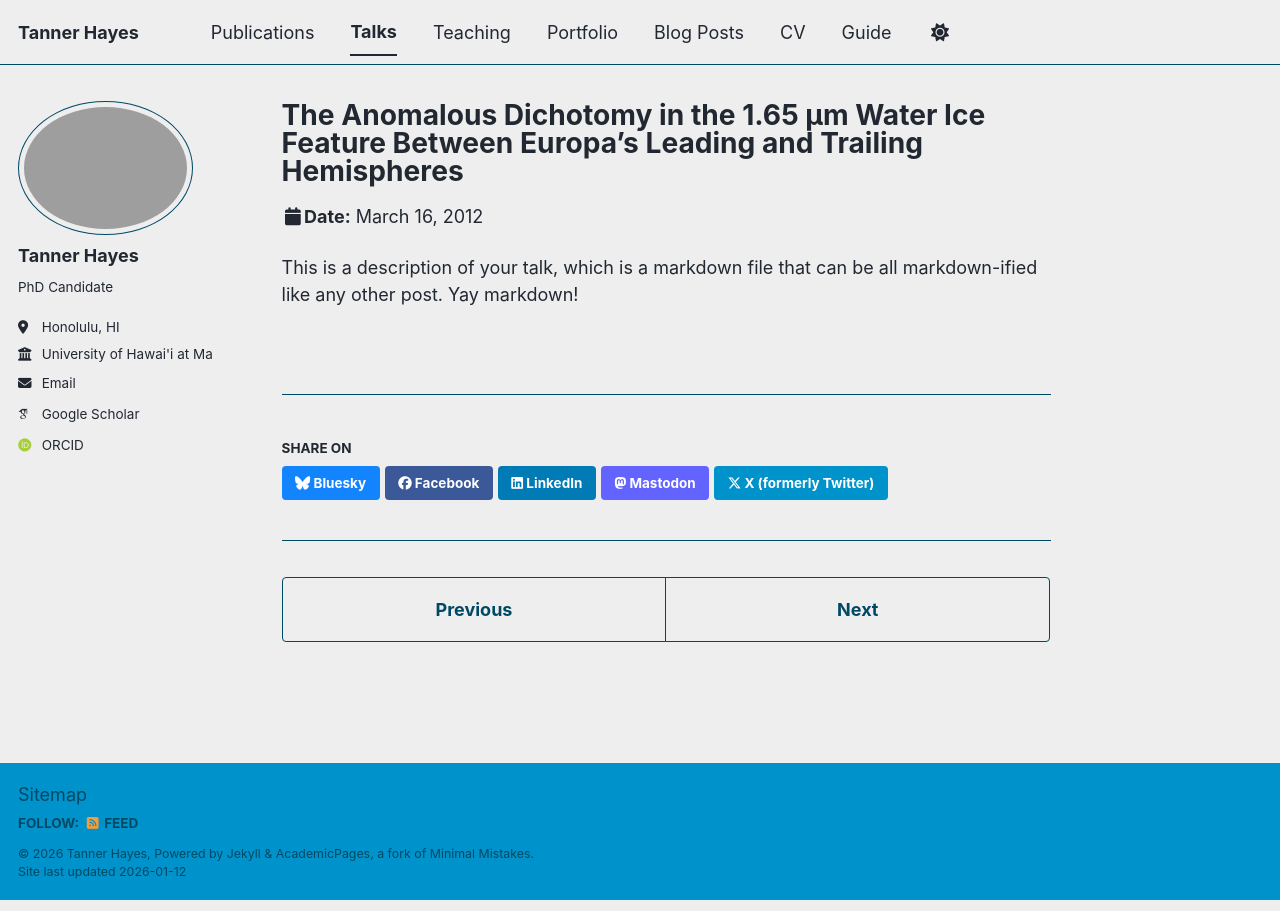
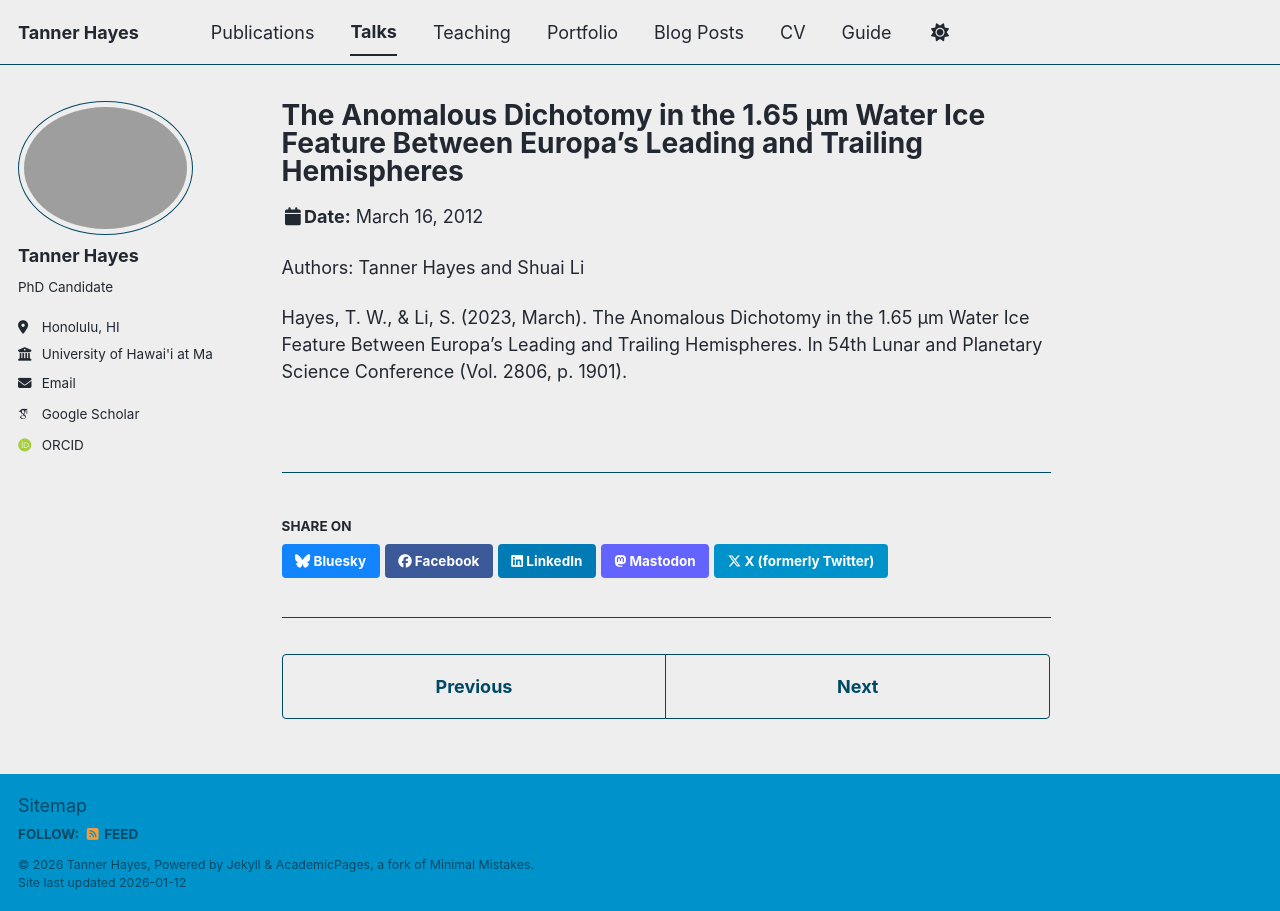
Before and after one commit to th-blip12/twhayes, a Jekyll site: the page built from _talks/2023-03-16-LPSC54.md, in a window 1280 px wide. Built offline with Jekyll 4.4.1, drawn with Linux system fonts in a browser that asks for light colours; some web fonts are replaced; a script bundle is joined from its source files by our own code; library files that are not in the unit come from our copies.

Commit message:
Update 2023-03-16-LPSC54.md

```diff
--- a/_talks/2023-03-16-LPSC54.md
+++ b/_talks/2023-03-16-LPSC54.md
@@ -5,7 +5,9 @@ type: "Talk"
 permalink: /talks/2023-03-16-LPSC54
 venue: "Lunar and Planetary Science Conference 54"
 date: 2012-03-16
-location: "San Francisco, CA, USA"
+location: "The Woodlands, TX"
 ---
 
-This is a description of your talk, which is a markdown file that can be all markdown-ified like any other post. Yay markdown!
+Authors: Tanner Hayes and Shuai Li
+
+Hayes, T. W., & Li, S. (2023, March). The Anomalous Dichotomy in the 1.65 μm Water Ice Feature Between Europa's Leading and Trailing Hemispheres. In 54th Lunar and Planetary Science Conference (Vol. 2806, p. 1901).
```
